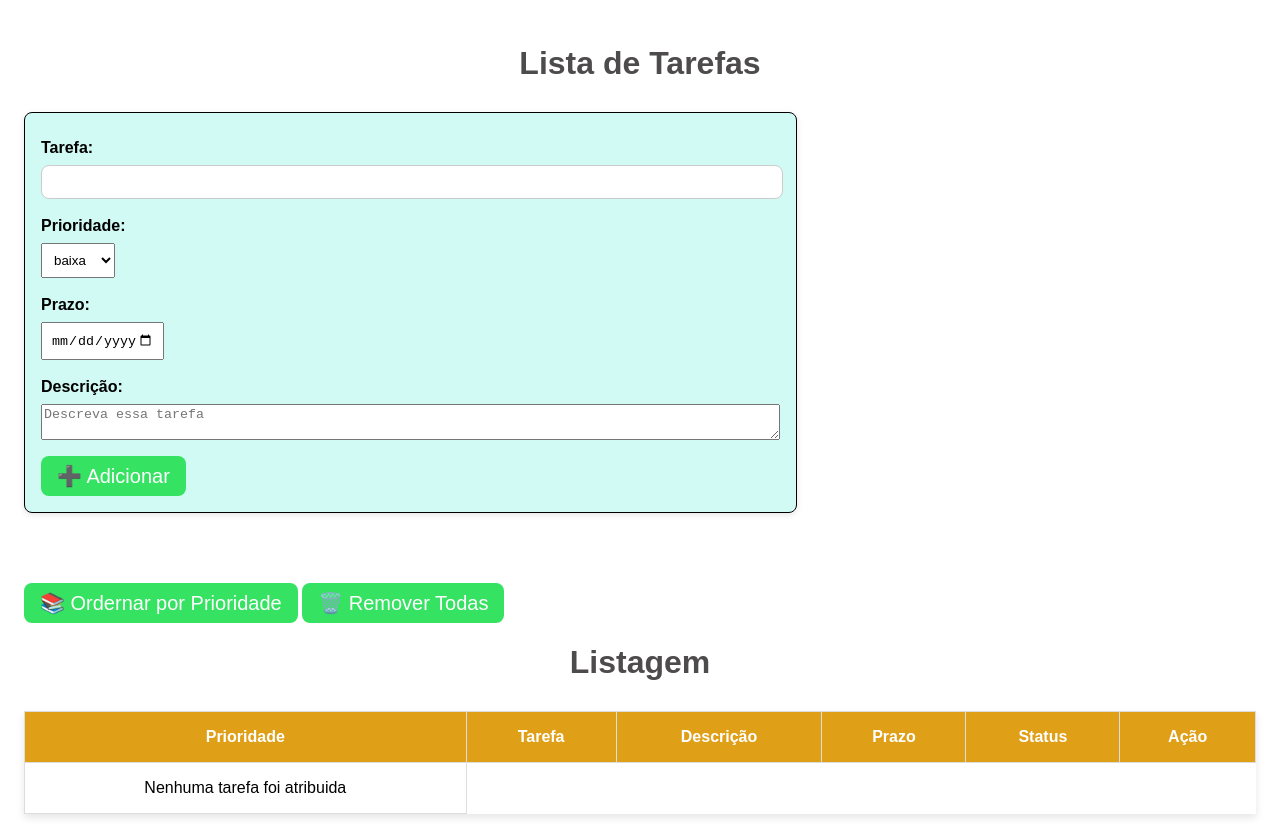
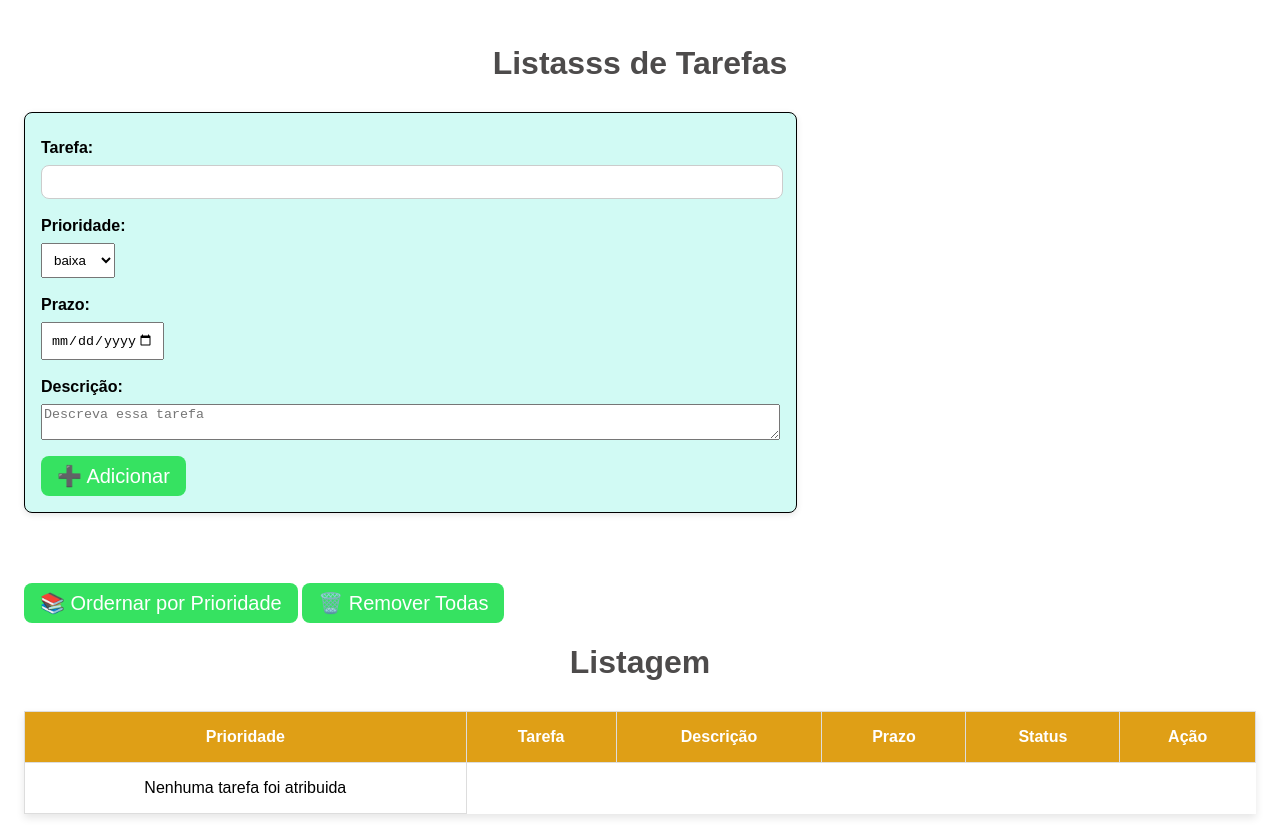
Before and after one commit to joaopedrocvce-cloud/Trabalho-LP, a plain HTML site: page index.html in a window 1280 px wide. Drawn offline with Linux system fonts and the light colour scheme.

```diff
--- a/index.html
+++ b/index.html
@@ -12,7 +12,7 @@
 
 <body>
     <header>
-        <h1>Lista de Tarefas</h1>
+        <h1>Listasss de Tarefas</h1>
     </header>
 
     <form id="formTarefas">
```
